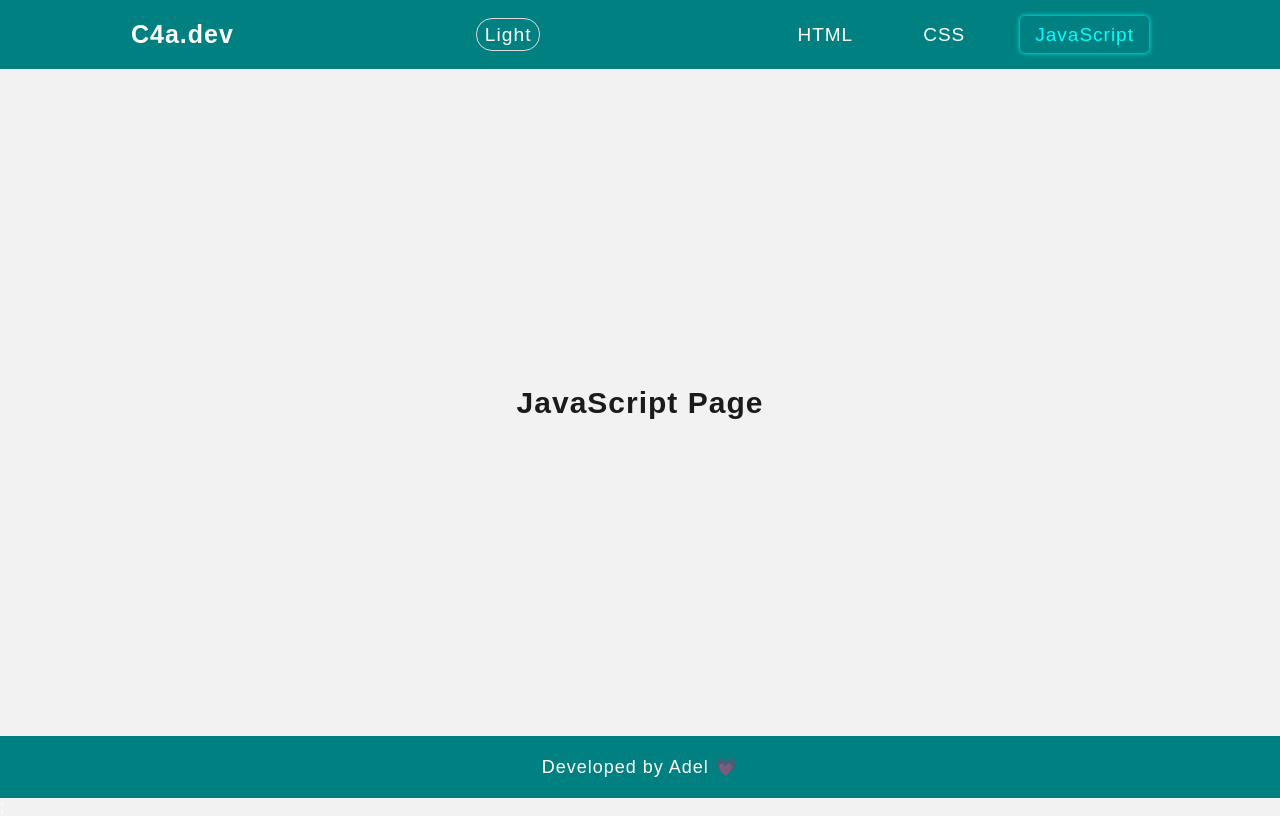
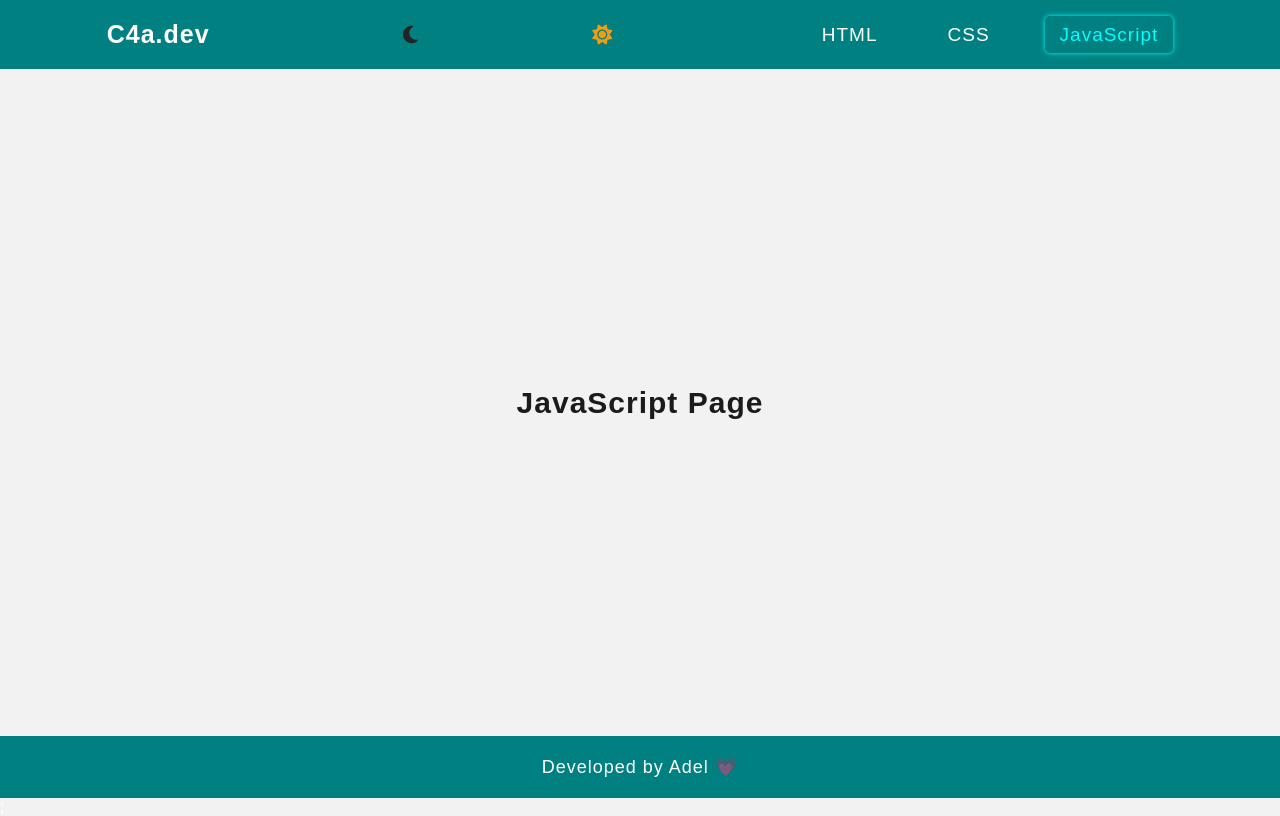
Before and after one commit to Evenjabisa/c4a.dev, a React (Create React App) app: page /Javascript in a window 1280 px wide. Built offline with nearby package versions, Linux system fonts and the light colour scheme.

Commit message:
Theme in local storage

```diff
--- a/public/index.html
+++ b/public/index.html
@@ -12,6 +12,13 @@
     <link rel="stylesheet" href="animation.css" />
     <link
       rel="stylesheet"
+      href="https://cdnjs.cloudflare.com/ajax/libs/font-awesome/6.2.0/css/all.min.css"
+      integrity="sha512-xh6O/CkQoPOWDdYTDqeRdPCVd1SpvCA9XXcUnZS2FmJNp1coAFzvtCN9BmamE+4aHK8yyUHUSCcJHgXloTyT2A=="
+      crossorigin="anonymous"
+      referrerpolicy="no-referrer"
+    />
+    <link
+      rel="stylesheet"
       href="https://cdnjs.cloudflare.com/ajax/libs/font-awesome/5.15.1/css/all.min.css"
     />
     <link
--- a/src/comp/Header.js
+++ b/src/comp/Header.js
@@ -15,14 +15,27 @@ const Header = () => {
         <h1>
           <Link to="/">C4a.dev</Link>
         </h1>
-        <button
+        {/* <button
           onClick={() => {
             toggleTheme(theme === "Light" ? "Dark" : "Light");
           }}
           className="theme-btn"
         >
           {theme}
-        </button>
+        </button> */}
+        <i
+          onClick={() => {
+            toggleTheme(theme === "Light" ? "Dark" : "Light");
+          }}
+          className="fa-solid fa-moon"
+        ></i>
+        <i
+          onClick={() => {
+            toggleTheme(theme === "Light" ? "Dark" : "Light");
+          }}
+          className="fa-solid fa-sun"
+        ></i>
+
         <ul className="flex">
           <li className="main-list">
             <NavLink className="main-link" to="/html">
@@ -72,7 +85,7 @@ const Header = () => {
             </ul>
           </li>
 
-          <li className="main-list" >
+          <li className="main-list">
             <NavLink className="main-link" to="/javascript">
               JavaScript
             </NavLink>
--- a/src/context/ThemeContext.js
+++ b/src/context/ThemeContext.js
@@ -1,7 +1,13 @@
 import { createContext, useReducer } from "react";
 const ThemeContexttt = createContext();
 
-const initialData = { theme: "Light" };
+const initialData = {
+  theme:
+    localStorage.getItem("myTheme") === null
+      ? { myTheme: "light" }
+      : localStorage.getItem("myTheme"),
+};
+
 const reducer = (firstState, action) => {
   switch (action.type) {
     case "CHANGE_THEME":
@@ -13,7 +19,9 @@ const reducer = (firstState, action) => {
 
 export function ThemeProvider({ children }) {
   const [firstState, dispatch] = useReducer(reducer, initialData);
+
   const toggleTheme = (newName) => {
+    localStorage.setItem("myTheme", newName);
     dispatch({ type: "CHANGE_THEME", newValue: newName });
   };
 
--- a/src/theme.css
+++ b/src/theme.css
@@ -39,3 +39,26 @@
 .Dark .Adel {
   background-color: rgba(17, 17, 17, 0.885) !important;
 }
+/* ==============
+Icon (sun/moon)..
+=================*/
+.fa-solid {
+  font-size: 20px;
+}
+.fa-solid:hover {
+  font-size: 22px;
+  cursor: pointer;
+  transition: all 0.1s;
+}
+.Light .fa-sun {
+  display: none;
+}
+.fa-sun {
+  color: #f39c12;
+}
+.fa-moon {
+  color: #242424;
+}
+.Dark .fa-moon {
+  display: none;
+}
```
Also changed, not shown: src/App.js (line endings or trailing spaces).
